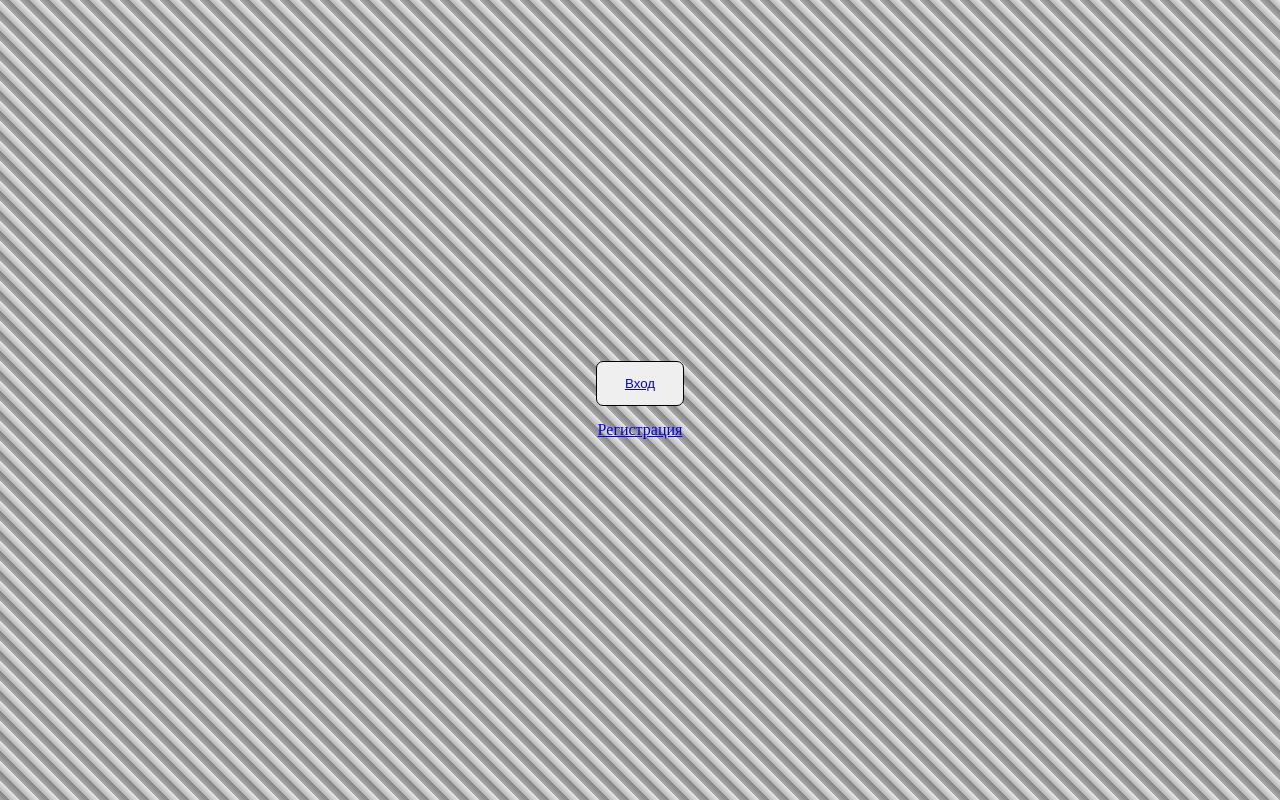
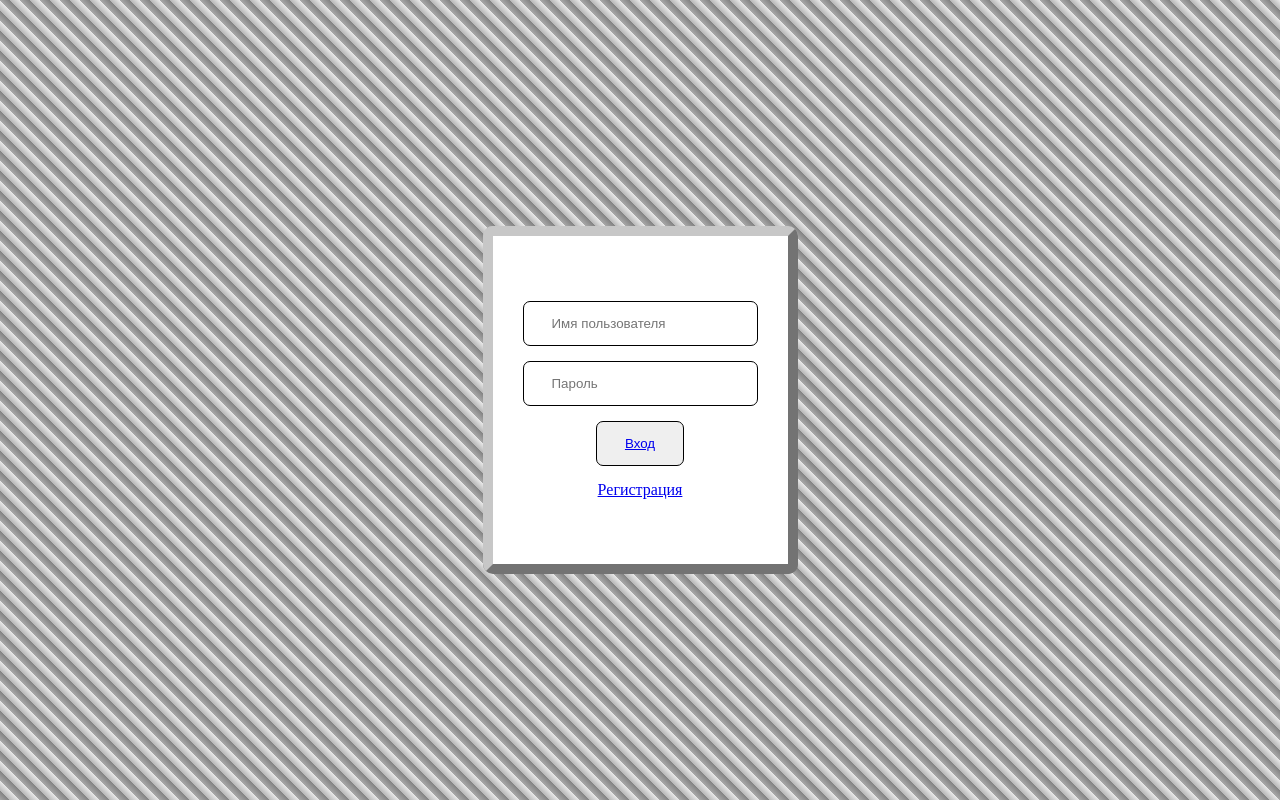
Before and after one commit to L3rtw1x/PH, a plain HTML site: page login.html in a window 1280 px wide. Drawn offline with Linux system fonts and the light colour scheme; a web font is replaced by a local one.

Commit message:
Update login.html

```diff
--- a/login.html
+++ b/login.html
@@ -8,10 +8,15 @@
     <link href="https://fonts.googleapis.com/css2?family=Just+Another+Hand&display=swap" rel="stylesheet">
 </head>
 <body>
+<div class="display">
     <form>
+        <form>
+            <input type="text" name="username" placeholder="Имя пользователя" required>
+            <input type="password" name="password1" placeholder="Пароль" required>
         <button>
             <a href="index.html">Вход</a>
         </button>
         <a href="register.html">Регистрация</a>
     </form>
+</div>
 </body>
```
Lines whose indentation alone changed are shown as unchanged.
